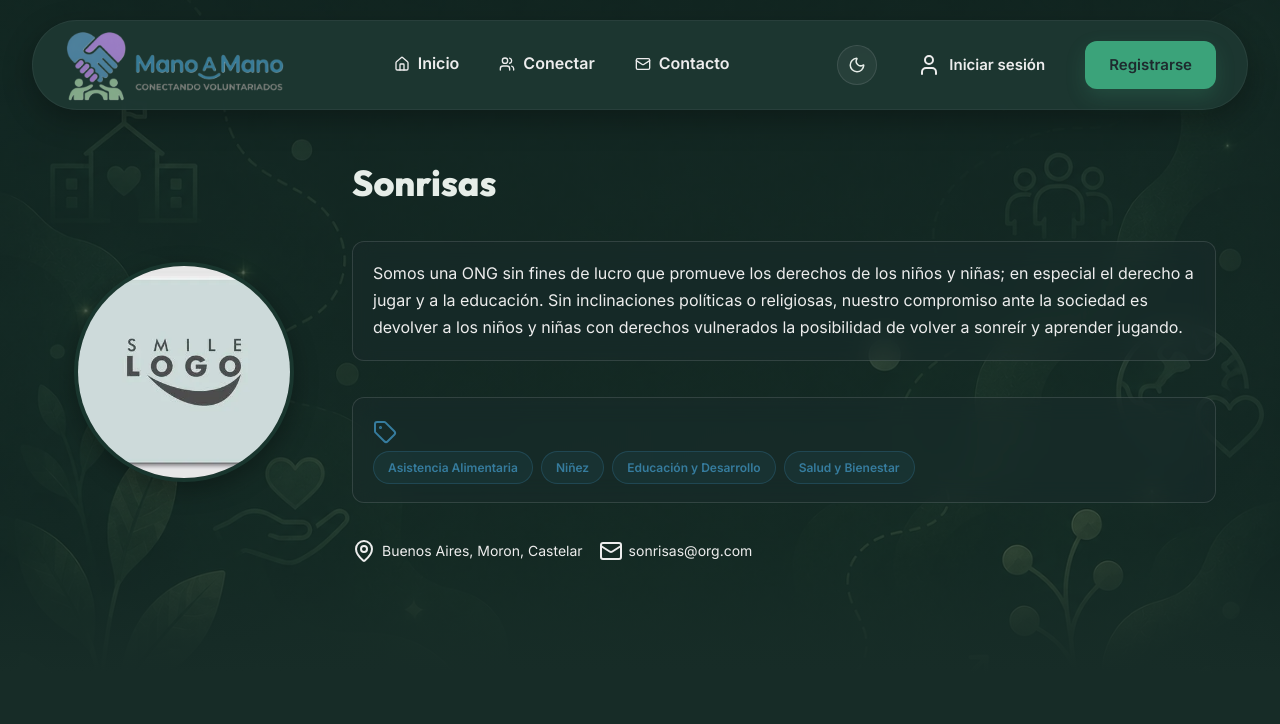
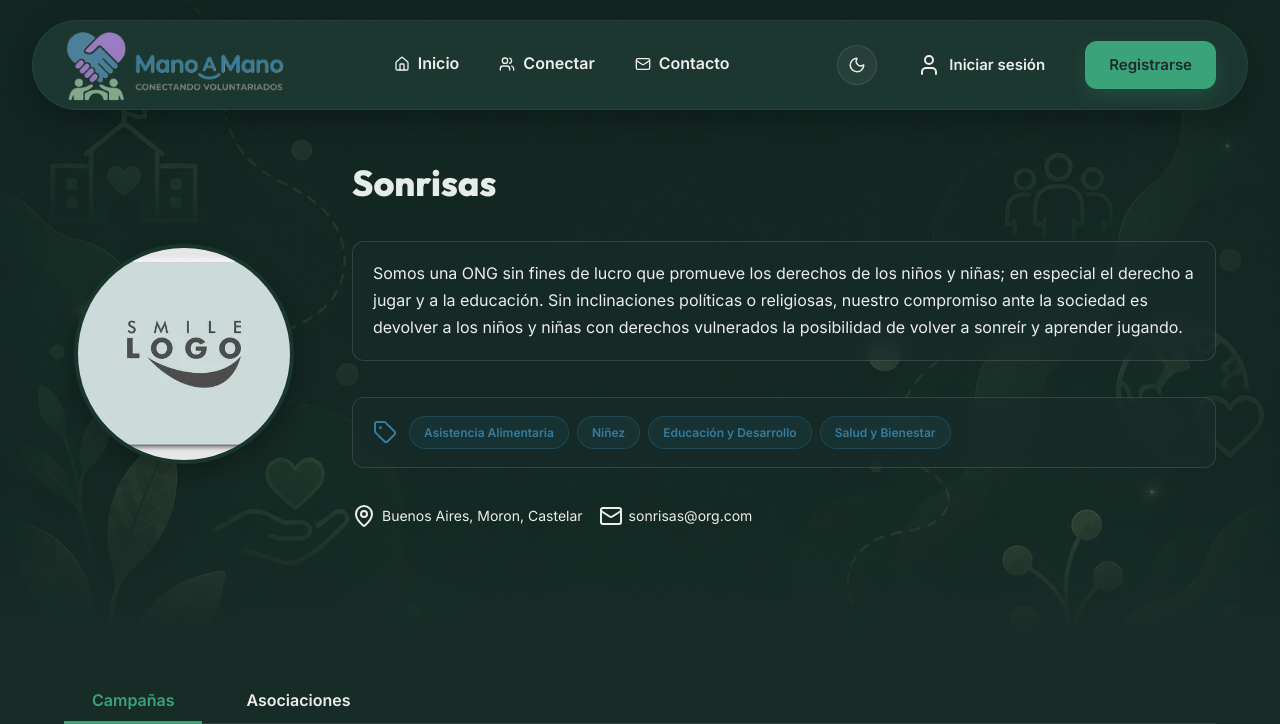
Before and after one commit to Chickendev3/Mano-a-Mano, a PHP site: page /mano-a-mano/perfil/organizacion?id=10 in a window 1280 px wide. Shown: the top 724 px of the page. Run offline with PHP 8.4, Linux system fonts and the light colour scheme; data comes from the database, SQL or seed files in the repository; data that the repository does not hold is empty.

Commit message:
Arreglo de etiquetas de causa en los perfiles de las organizaciones v2
1) Traslado de clases de alineación al archivo global (CSS):

 - En estilos.css, agregué las definiciones de alineación flexbox a nivel global:
 - Esto garantiza que los elementos se posicionen en una sola fila horizontal (el ícono a la izquierda de las causas), con el mismo comportamiento exacto de los perfiles de voluntarios.

----------

2) Busting de Caché:

 - Actualicé la versión de los recursos a v=7.4 en layout.php.

```diff
--- a/app/views/layout.php
+++ b/app/views/layout.php
@@ -13,7 +13,7 @@
     <link rel="icon" type="image/png" href="<?= BASE_URL ?>img/favicon.png">
 
     <!-- Global CSS -->
-    <link rel="stylesheet" href="<?= BASE_URL ?>css/estilos.css?v=7.3">
+    <link rel="stylesheet" href="<?= BASE_URL ?>css/estilos.css?v=7.4">
 
     <!-- CSS Dinámicos según la vista cargada -->
     <?php if (isset($cssPropio) && !empty($cssPropio)){
@@ -23,7 +23,7 @@
             foreach($cssPropio as $css){
         ?>
 
-        <link rel="stylesheet" href="<?= BASE_URL ?>css/<?php echo htmlspecialchars($css); ?>?v=7.3">
+        <link rel="stylesheet" href="<?= BASE_URL ?>css/<?php echo htmlspecialchars($css); ?>?v=7.4">
     <?php }} ?>
 
     <!-- Lucide Icons -->
--- a/public/css/estilos.css
+++ b/public/css/estilos.css
@@ -2744,3 +2744,33 @@ select:focus-visible {
   height: 18px;
   color: var(--color-primary);
 }
+
+/* Clases comunes de alineación para filas de insignias/etiquetas en perfiles */
+.badge-row-item {
+  display: flex;
+  align-items: center;
+  gap: 12px;
+  font-size: 14px;
+  font-weight: 500;
+  color: var(--color-text-primary);
+}
+
+.badge-row-item i {
+  width: 18px;
+  height: 18px;
+  flex-shrink: 0;
+}
+
+.skills-list-row {
+  align-items: flex-start;
+}
+
+.skills-list-row i {
+  margin-top: 4px;
+}
+
+.skills-badges {
+  display: flex;
+  gap: 8px;
+  flex-wrap: wrap;
+}
```
